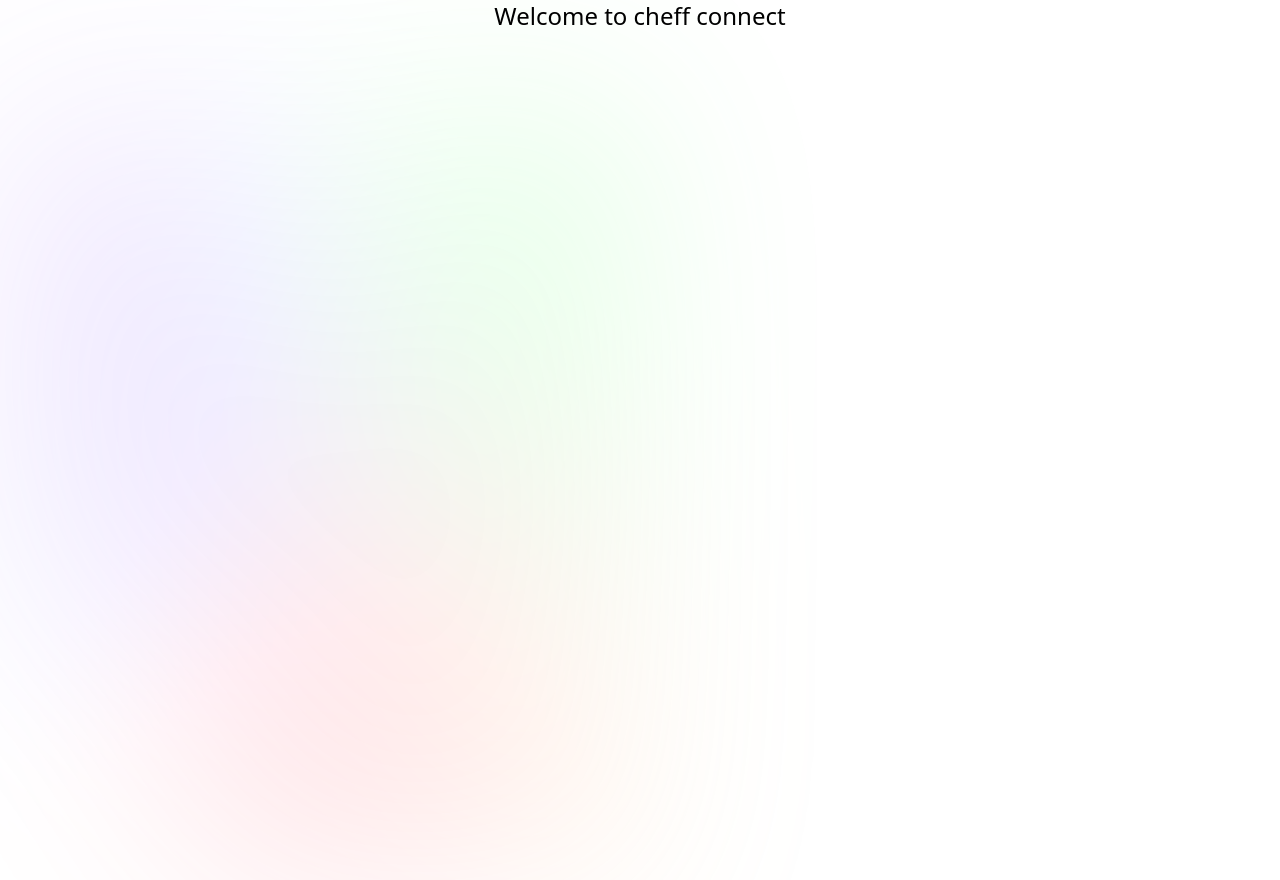
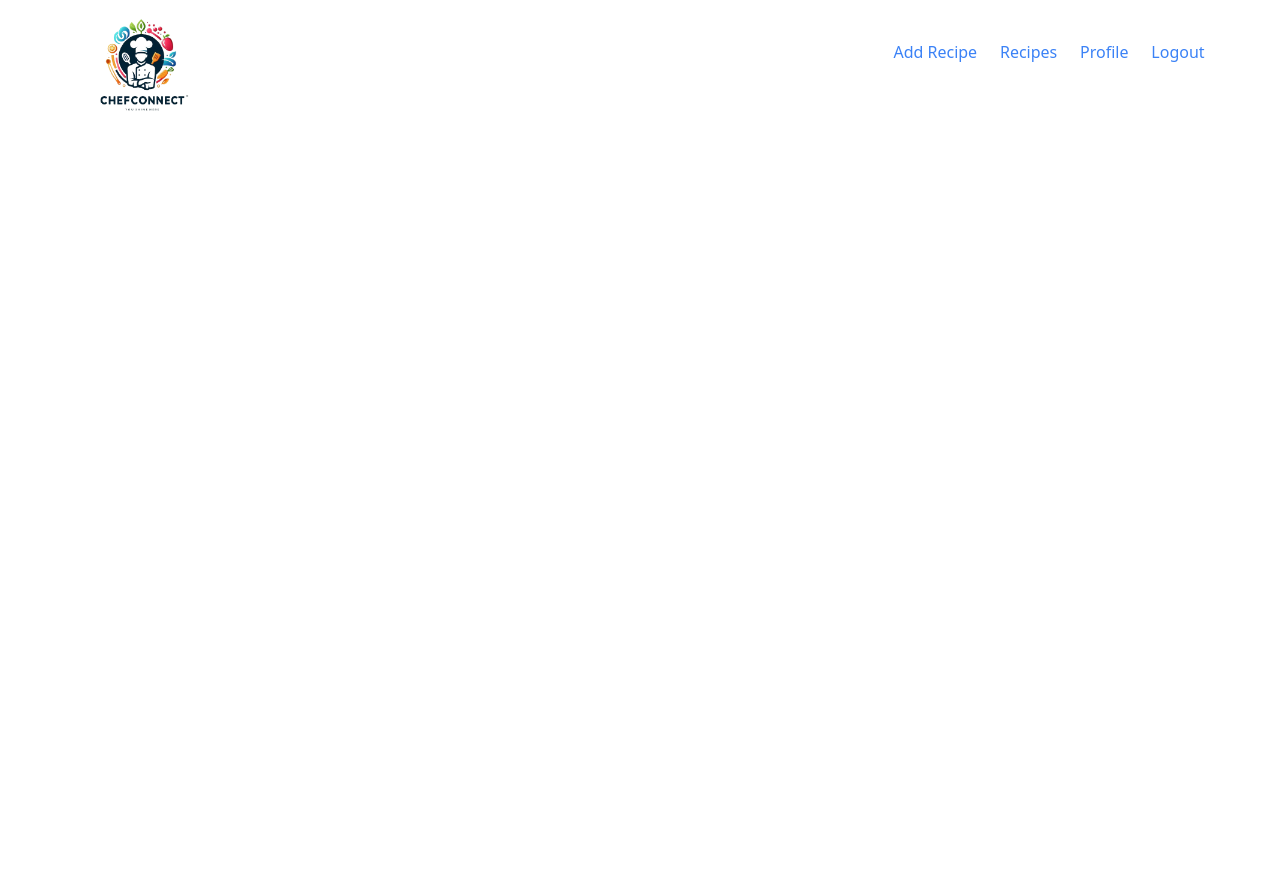
Before and after one commit to Qamar2315/chefconnect, a Next.js app: page / in a window 1280 px wide. After the commit the page ends 800 px from the top, so only its background shows below. Built offline with nearby package versions, Linux system fonts and the light colour scheme.

Commit message:
nav bar added

```diff
--- a/app/layout.js
+++ b/app/layout.js
@@ -1,4 +1,5 @@
 import '@styles/globals.css'
+import Nav from '@components/Nav'
 
 export const metadata = {
   title: 'ChefConnect',
@@ -9,10 +10,8 @@ export default function RootLayout({ children }) {
   return (
     <html lang="en">
       <body>
-        <div>
-          <div className='gradient' />
-        </div>
         <main className='app'>
+          <Nav/>
           {children}
         </main>
       </body>
--- a/app/page.jsx
+++ b/app/page.jsx
@@ -1,6 +1,7 @@
 function HomePage() {
   return (
-    <div className="text-2xl">Welcome to cheff connect</div>
+    <section>
+    </section>
   )
 }
 
--- /dev/null
+++ b/components/Nav.jsx
@@ -0,0 +1,41 @@
+"use client"
+
+import Link from 'next/link';
+import Image from 'next/image';
+import { useState, useEffect } from 'react';
+import { signIn, signOut, useSession, getProviders } from 'next-auth/react';
+
+function Nav() {
+    const isUserLoggedIn = true;
+    return (
+        <nav className='w-full flex justify-between'>
+            <Image
+                src='/assets/logo.png'
+                alt='logo'
+                width={150}
+                height={150}
+            />
+            <div className='w-full flex justify-end' >
+                {
+                    isUserLoggedIn ? (
+                        <div className='w-1/3 flex justify-around mt-10'>
+                            <Link href='/add-recipe' className='text-blue-500 hover:text-blue-700'>Add Recipe</Link>
+                            <Link href='/recipes' className='text-blue-500 hover:text-blue-700'>Recipes</Link>
+                            <Link href='/profile' className='text-blue-500 hover:text-blue-700'>Profile</Link>
+                            <Link href='/logout' className='text-blue-500 hover:text-blue-700'>Logout</Link>
+                        </div>
+                    ) : (
+                        <div className='w-1/3 flex justify-around'>
+                            <Link href='/recipes' className='text-blue-500 hover:text-blue-700'>Recipes</Link>
+                            <Link href='/about' className='text-blue-500 hover:text-blue-700'>About Us</Link>
+                            <Link href='/login' className='text-blue-500 hover:text-blue-700'>Login</Link>
+                        </div>
+                    )
+                }
+
+            </div>
+        </nav>
+    )
+}
+
+export default Nav
```
Also changed, not shown: public/assets/OIG3.9VECu85OhoPw.jpg (added), public/assets/logo.png (added).
